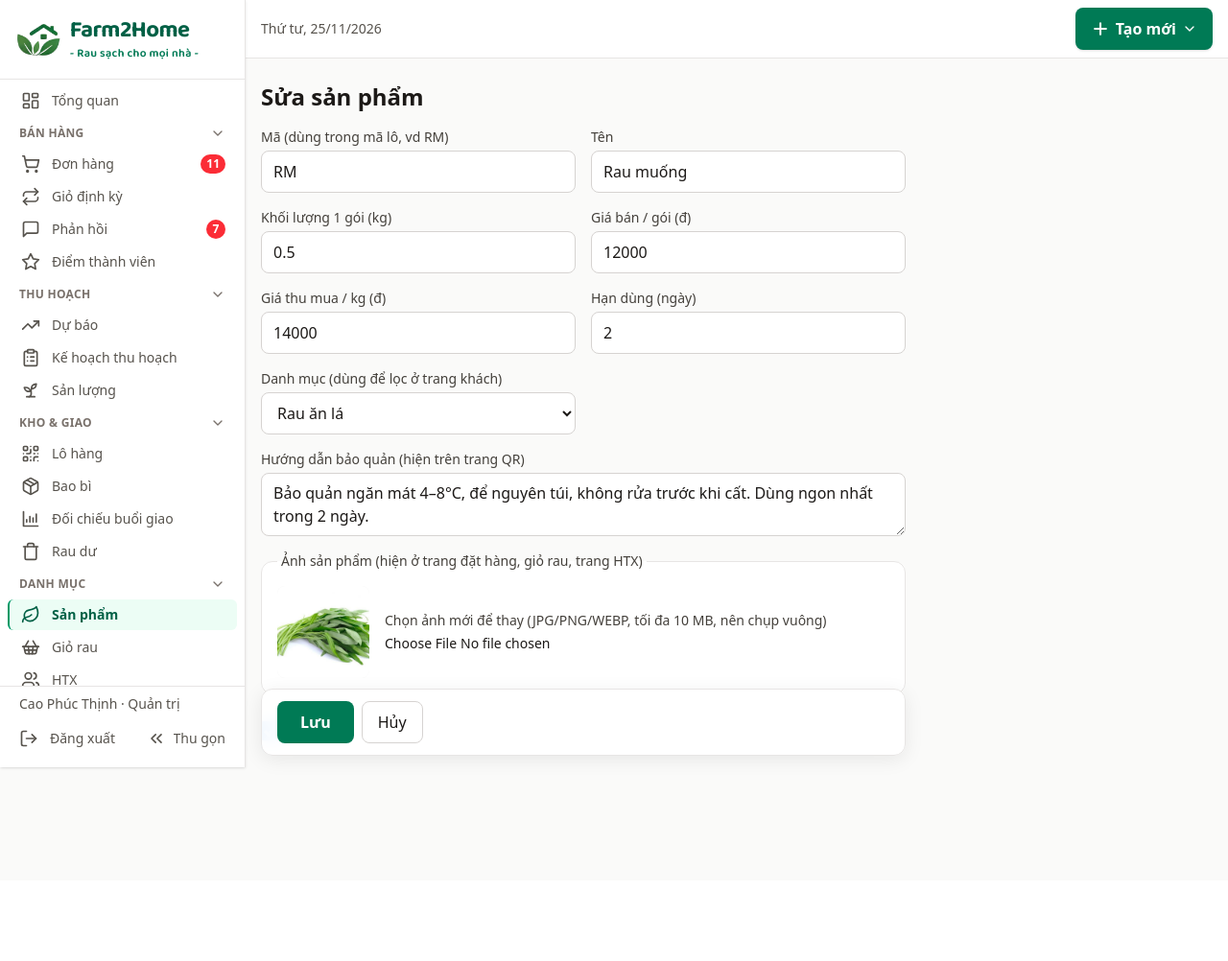
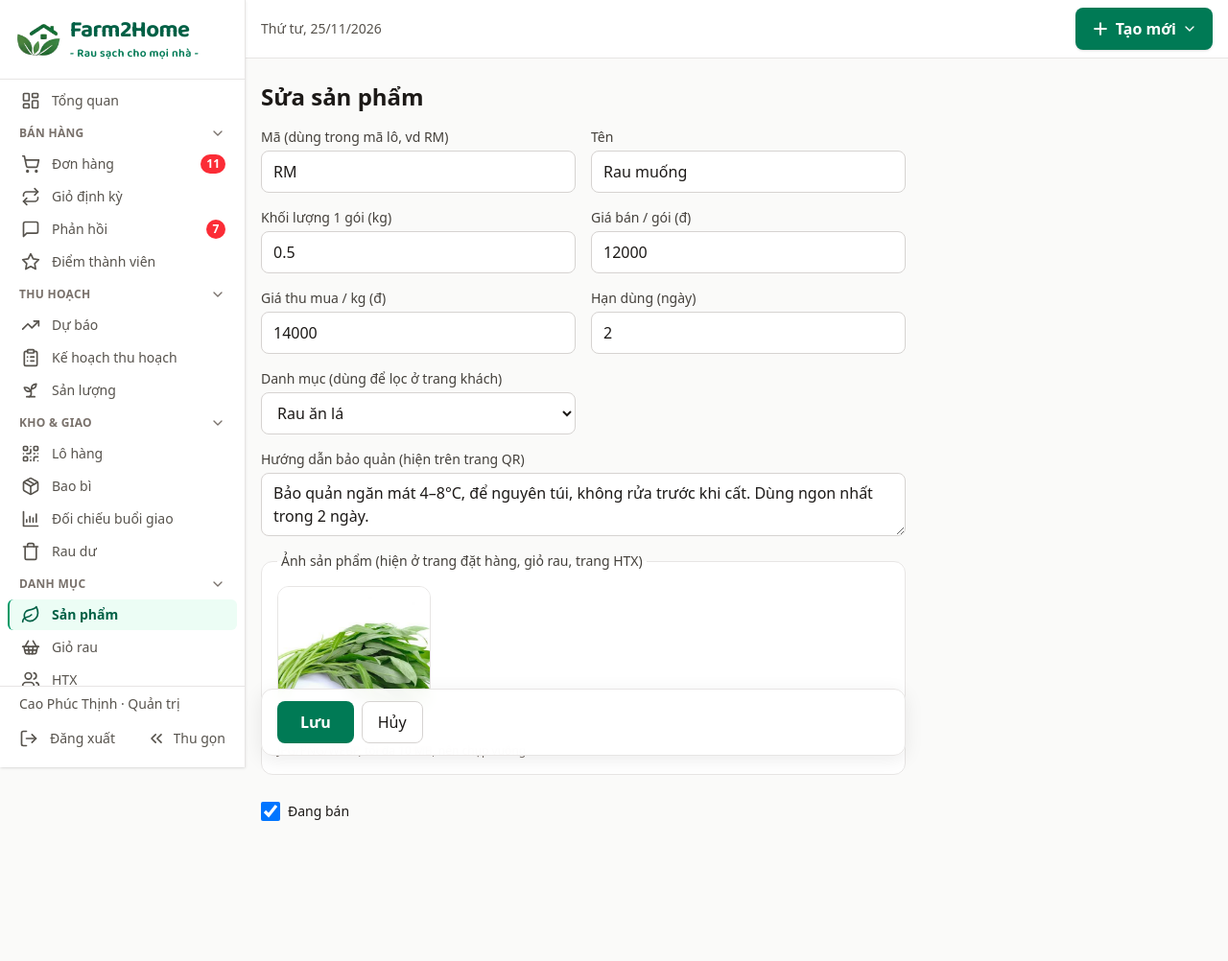
Before and after one commit to Thjnn/farm2home, a Laravel app: page /admin/products/1/edit in a window 1280 px wide. Shown: the whole page at 96% size. Before the commit the page ends 802 px from the top, so only its background shows below. Run offline with Laravel 12, Linux system fonts and the light colour scheme; a user stored in the database is signed in; data comes from the database, SQL or seed files in the repository; style sheets or scripts are compiled from the project's sources.

Commit message:
feat: drag-and-drop image/file upload component for admin forms
Co-Authored-By: Claude Opus 5.5 <noreply@anthropic.com>

```diff
--- a/resources/js/app.js
+++ b/resources/js/app.js
@@ -1,9 +1,11 @@
 import Alpine from 'alpinejs';
 import pagedList from './paged-list';
 import orderCart from './order-cart';
+import imageUpload from './image-upload';
 
 Alpine.data('pagedList', pagedList);
 Alpine.data('orderCart', orderCart);
+Alpine.data('imageUpload', imageUpload);
 
 // Menu trái khu quản trị (layouts/admin, config/admin_menu.php): nhóm đóng/mở, thu gọn chỉ còn icon, drawer trên điện thoại.
 const readStorage = (key) => {
--- a/resources/views/admin/products/form.blade.php
+++ b/resources/views/admin/products/form.blade.php
@@ -28,21 +28,9 @@
                 <p class="mt-1 text-sm text-rose-700">{{ $message }}</p>
             @enderror
         </div>
-        <fieldset class="rounded-xl border border-stone-200 bg-white p-4 sm:col-span-2"
-            x-data="{ preview: @js($product->imageUrl()) }">
+        <fieldset class="rounded-xl border border-stone-200 bg-white p-4 sm:col-span-2">
             <legend class="px-1 text-sm font-medium text-stone-700">Ảnh sản phẩm (hiện ở trang đặt hàng, giỏ rau, trang HTX)</legend>
-            <div class="flex flex-wrap items-center gap-4">
-                <img x-show="preview" :src="preview" alt="Ảnh hiện tại của sản phẩm" class="size-24 rounded-lg bg-stone-100 object-cover" @if (! $product->imageUrl()) x-cloak @endif>
-                <span x-show="! preview" class="flex size-24 items-center justify-center rounded-lg bg-emerald-50 text-xs text-stone-500" @if ($product->imageUrl()) x-cloak @endif>Chưa có ảnh</span>
-                <div class="min-w-0 flex-1">
-                    <label for="photo" class="mb-1 block text-sm text-stone-700">{{ $product->image ? 'Chọn ảnh mới để thay' : 'Chọn ảnh' }} (JPG/PNG/WEBP, tối đa 10 MB, nên chụp vuông)</label>
-                    <input id="photo" type="file" name="photo" accept="image/*" class="block w-full text-sm"
-                        @change="preview = $event.target.files[0] ? URL.createObjectURL($event.target.files[0]) : @js($product->imageUrl())">
-                    @error('photo')
-                        <p class="mt-1 text-sm text-rose-700">{{ $message }}</p>
-                    @enderror
-                </div>
-            </div>
+            <x-image-upload name="photo" :current="$product->imageUrl()" hint="JPG/PNG/WEBP, tối đa 10 MB, nên chụp vuông" />
         </fieldset>
         <label class="flex min-h-11 items-center gap-2 text-sm sm:col-span-2">
             <input type="checkbox" name="is_active" value="1" class="size-5 rounded border-stone-300" @checked(old('is_active', $product->is_active))> Đang bán
--- /dev/null
+++ b/resources/views/components/image-upload.blade.php
@@ -0,0 +1,90 @@
+@props(['name', 'id' => null, 'accept' => 'image/*', 'multiple' => false, 'current' => null, 'hint' => null, 'label' => null])
+@php
+    $key = str_replace('[]', '', $name);
+    $id ??= $key;
+    $current = array_values(array_filter((array) $current));
+    $hasError = $errors->has($key) || $errors->has("$key.*");
+    $noun = str_starts_with($accept, 'image/') ? 'ảnh' : 'file';
+    $button = 'inline-flex min-h-11 items-center gap-1.5 rounded-lg px-3 text-sm font-medium shadow-sm focus-visible:outline-2 focus-visible:outline-offset-2 focus-visible:outline-emerald-600';
+@endphp
+<div {{ $attributes->class('relative') }}
+    x-data="imageUpload({ multiple: @js((bool) $multiple), current: @js($current), accept: @js($accept) })"
+    @dragover.prevent="dragging = true" @dragleave="leave($event)" @drop.prevent="drop($event)">
+    @if ($label)
+        <p class="mb-1 block text-sm font-medium text-stone-700">{{ $label }}</p>
+    @endif
+
+    @if ($multiple)
+        <div x-show="hasContent" x-cloak class="grid grid-cols-3 gap-2 rounded-xl p-1 transition-colors motion-reduce:transition-none sm:grid-cols-4"
+            :class="dragging ? 'bg-emerald-50 ring-2 ring-emerald-500' : ''">
+            <template x-for="(entry, index) in files" :key="entry.url ?? entry.name">
+                <div class="relative aspect-square overflow-hidden rounded-lg bg-stone-100">
+                    <img :src="entry.url" :alt="entry.name" :title="entry.name" class="size-full object-cover">
+                    <button type="button" @click="remove(index)" :aria-label="`Bỏ ảnh ${entry.name}`"
+                        class="absolute right-1 top-1 flex size-8 items-center justify-center rounded-full bg-white/90 text-stone-700 shadow hover:bg-white hover:text-rose-700 focus-visible:outline-2 focus-visible:outline-emerald-600">
+                        <svg class="size-4" viewBox="0 0 24 24" fill="none" stroke="currentColor" stroke-width="2" stroke-linecap="round" stroke-linejoin="round" aria-hidden="true"><path d="M18 6 6 18"/><path d="m6 6 12 12"/></svg>
+                    </button>
+                </div>
+            </template>
+            <template x-for="url in (files.length ? [] : current)" :key="url">
+                <img :src="url" alt="Ảnh đang lưu" class="aspect-square w-full rounded-lg bg-stone-100 object-cover">
+            </template>
+            <button type="button" @click="browse()"
+                class="flex aspect-square flex-col items-center justify-center gap-1 rounded-lg border-2 border-dashed border-stone-300 bg-stone-50 text-sm text-stone-600 transition-colors hover:border-emerald-500 hover:bg-emerald-50 hover:text-emerald-800 focus-visible:outline-2 focus-visible:outline-offset-2 focus-visible:outline-emerald-600 motion-reduce:transition-none">
+                <svg class="size-6" viewBox="0 0 24 24" fill="none" stroke="currentColor" stroke-width="1.75" stroke-linecap="round" stroke-linejoin="round" aria-hidden="true"><path d="M16 5h6"/><path d="M19 2v6"/><path d="M21 11.5V19a2 2 0 0 1-2 2H5a2 2 0 0 1-2-2V5a2 2 0 0 1 2-2h7.5"/><path d="m21 15-3.086-3.086a2 2 0 0 0-2.828 0L6 21"/><circle cx="9" cy="9" r="2"/></svg>
+                Thêm ảnh
+            </button>
+        </div>
+    @else
+        <div x-show="showsImage" x-cloak class="group relative size-40 overflow-hidden rounded-xl border bg-stone-100 transition-colors motion-reduce:transition-none"
+            :class="dragging ? 'border-emerald-500 ring-2 ring-emerald-500' : 'border-stone-200'">
+            <img :src="imageSrc" alt="Ảnh xem trước" class="size-full object-cover">
+            <div class="absolute inset-x-0 bottom-0 flex justify-center gap-1 bg-linear-to-t from-black/60 to-transparent p-2 transition-opacity motion-reduce:transition-none sm:inset-0 sm:items-center sm:bg-black/40 sm:opacity-0 sm:group-hover:opacity-100 sm:group-focus-within:opacity-100">
+                <button type="button" @click="browse()" class="{{ $button }} bg-white text-stone-800 hover:bg-stone-100">
+                    <svg class="size-4" viewBox="0 0 24 24" fill="none" stroke="currentColor" stroke-width="2" stroke-linecap="round" stroke-linejoin="round" aria-hidden="true"><path d="M21 15v4a2 2 0 0 1-2 2H5a2 2 0 0 1-2-2v-4"/><polyline points="17 8 12 3 7 8"/><line x1="12" x2="12" y1="3" y2="15"/></svg>
+                    Đổi ảnh
+                </button>
+                <button type="button" x-show="preview" @click="clear()" class="{{ $button }} bg-rose-600 text-white hover:bg-rose-700" aria-label="Xoá ảnh vừa chọn">
+                    <svg class="size-4" viewBox="0 0 24 24" fill="none" stroke="currentColor" stroke-width="2" stroke-linecap="round" stroke-linejoin="round" aria-hidden="true"><path d="M3 6h18"/><path d="M19 6v14c0 1-1 2-2 2H7c-1 0-2-1-2-2V6"/><path d="M8 6V4c0-1 1-2 2-2h4c1 0 2 1 2 2v2"/><line x1="10" x2="10" y1="11" y2="17"/><line x1="14" x2="14" y1="11" y2="17"/></svg>
+                    Xoá
+                </button>
+            </div>
+        </div>
+    @endif
+
+    <label for="{{ $id }}"
+        class="flex min-h-32 cursor-pointer flex-col items-center justify-center gap-1 rounded-xl border-2 border-dashed px-4 py-6 text-center transition-colors motion-reduce:transition-none has-focus-visible:ring-2 has-focus-visible:ring-emerald-600 has-focus-visible:ring-offset-2"
+        :class="[dragging ? 'border-emerald-500 bg-emerald-50' : '{{ $hasError ? 'border-rose-400 bg-rose-50' : 'border-stone-300 bg-stone-50' }} hover:border-stone-400 hover:bg-stone-100', dropHidden ? 'sr-only' : '']">
+        <span class="mb-1 flex size-11 items-center justify-center rounded-full bg-white text-stone-500 shadow-sm ring-1 ring-stone-200"
+            :class="dragging ? 'text-emerald-700 ring-emerald-300' : ''">
+            <svg class="size-6" viewBox="0 0 24 24" fill="none" stroke="currentColor" stroke-width="1.75" stroke-linecap="round" stroke-linejoin="round" aria-hidden="true"><path d="M16 5h6"/><path d="M19 2v6"/><path d="M21 11.5V19a2 2 0 0 1-2 2H5a2 2 0 0 1-2-2V5a2 2 0 0 1 2-2h7.5"/><path d="m21 15-3.086-3.086a2 2 0 0 0-2.828 0L6 21"/><circle cx="9" cy="9" r="2"/></svg>
+        </span>
+        <span class="text-sm font-medium text-stone-800" x-text="dragging ? 'Thả {{ $noun }} vào đây' : 'Bấm để chọn'">Bấm để chọn</span>
+        <span class="text-sm text-stone-600">hoặc kéo thả {{ $noun }} vào đây</span>
+        <input x-ref="input" id="{{ $id }}" name="{{ $name }}" type="file" accept="{{ $accept }}" @if ($multiple) multiple @endif
+            class="sr-only" @change="pick($event)" :tabindex="dropHidden ? -1 : null"
+            @if ($label) aria-label="{{ $label }}" @endif @if ($hint) aria-describedby="{{ $id }}-hint" @endif>
+    </label>
+
+    @unless ($multiple)
+        <div x-show="preview" x-cloak class="mt-2 flex min-h-11 max-w-md items-center gap-2 rounded-lg border border-stone-200 bg-white pl-3 pr-1 text-sm">
+            <svg class="size-4 shrink-0 text-stone-500" viewBox="0 0 24 24" fill="none" stroke="currentColor" stroke-width="2" stroke-linecap="round" stroke-linejoin="round" aria-hidden="true"><path d="M15 2H6a2 2 0 0 0-2 2v16a2 2 0 0 0 2 2h12a2 2 0 0 0 2-2V7Z"/><path d="M14 2v4a2 2 0 0 0 2 2h4"/><path d="M16 13H8"/><path d="M16 17H8"/></svg>
+            <span class="min-w-0 flex-1 truncate text-stone-800" x-text="preview?.name"></span>
+            <button type="button" @click="clear()" aria-label="Bỏ file vừa chọn"
+                class="flex size-11 shrink-0 items-center justify-center rounded-lg text-stone-500 hover:bg-stone-100 hover:text-rose-700 focus-visible:outline-2 focus-visible:outline-emerald-600">
+                <svg class="size-4" viewBox="0 0 24 24" fill="none" stroke="currentColor" stroke-width="2" stroke-linecap="round" stroke-linejoin="round" aria-hidden="true"><path d="M18 6 6 18"/><path d="m6 6 12 12"/></svg>
+            </button>
+        </div>
+    @endunless
+
+    @if ($hint)
+        <p id="{{ $id }}-hint" class="mt-1 text-xs text-stone-500">{{ $hint }}</p>
+    @endif
+    <p x-show="error" x-text="error" x-cloak role="alert" class="mt-1 text-sm text-rose-700"></p>
+    @error($key)
+        <p class="mt-1 text-sm text-rose-700">{{ $message }}</p>
+    @enderror
+    @error("$key.*")
+        <p class="mt-1 text-sm text-rose-700">{{ $message }}</p>
+    @enderror
+</div>
```
Also changed, not shown: resources/js/image-upload.js (added, +125 -0 lines), resources/views/admin/farmers/form.blade.php (+3 -18 lines).
